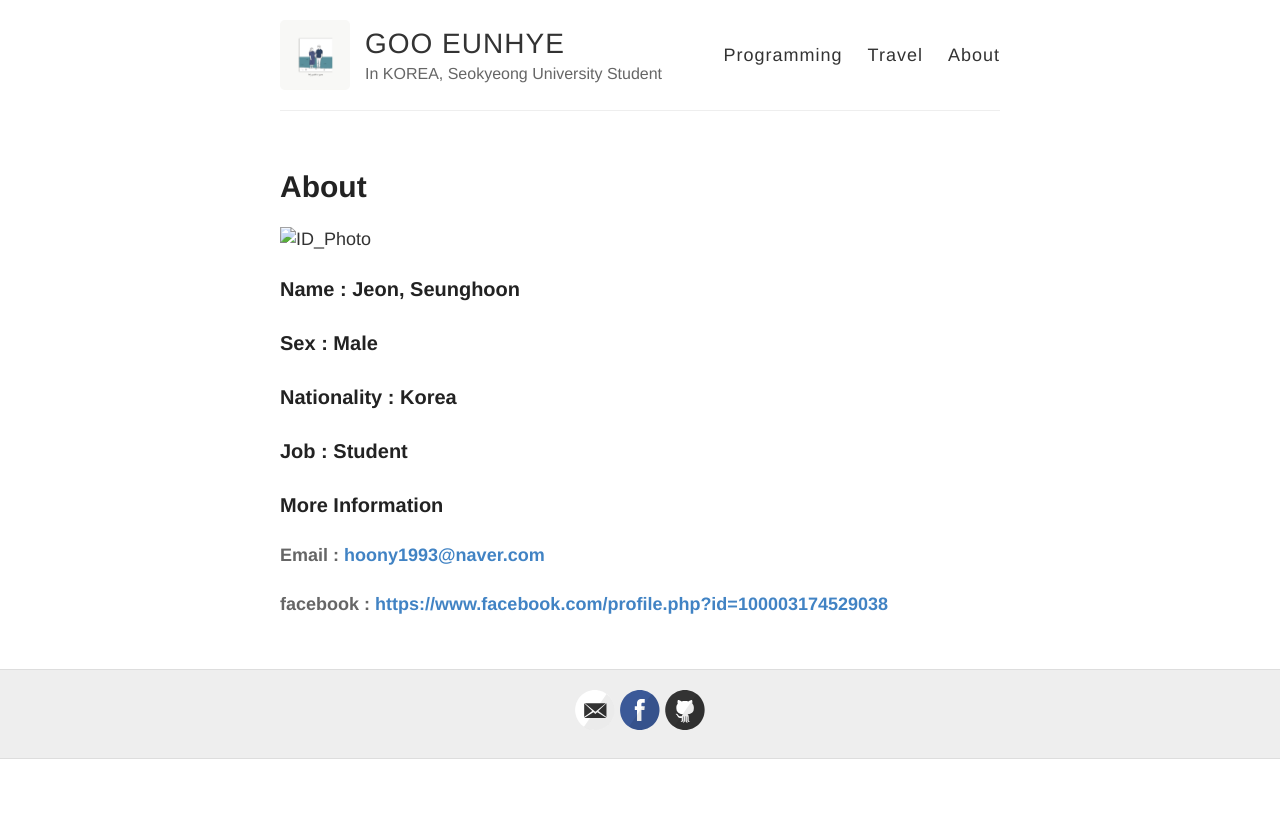
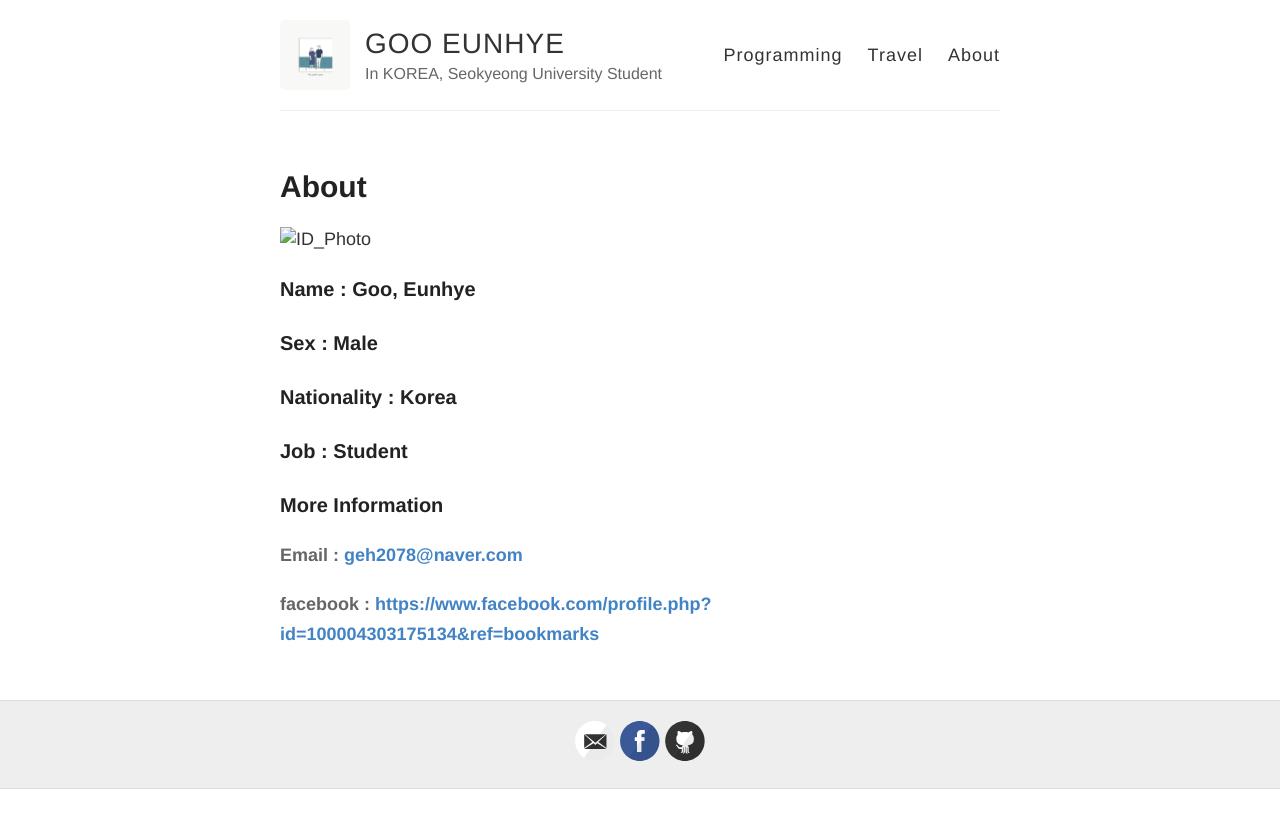
Before and after one commit to GooEunhye/GooEunhye.github.io, a Jekyll site: the page built from about.md, in a window 1280 px wide. Shown: the top 828 px of the page. Built offline with Jekyll 4.4.1, drawn with Linux system fonts in a browser that asks for light colours.

Commit message:
Update about.md

```diff
--- a/about.md
+++ b/about.md
@@ -4,11 +4,11 @@ title: About
 permalink: /about/
 ---
 ![ID_Photo](./images/My_Photo.jpg)
-### Name : Jeon, Seunghoon
+### Name : Goo, Eunhye
 ### Sex : Male
 ### Nationality : Korea
 ### Job : Student
 
 ### More Information
-#### Email : <hoony1993@naver.com>
-#### facebook : <a href="https://www.facebook.com/profile.php?id=100003174529038" target="_blank">https://www.facebook.com/profile.php?id=100003174529038</a>
+#### Email : <geh2078@naver.com>
+#### facebook : <a href="https://www.facebook.com/profile.php?id=100004303175134&ref=bookmarks" target="_blank">https://www.facebook.com/profile.php?id=100004303175134&ref=bookmarks</a>
```
